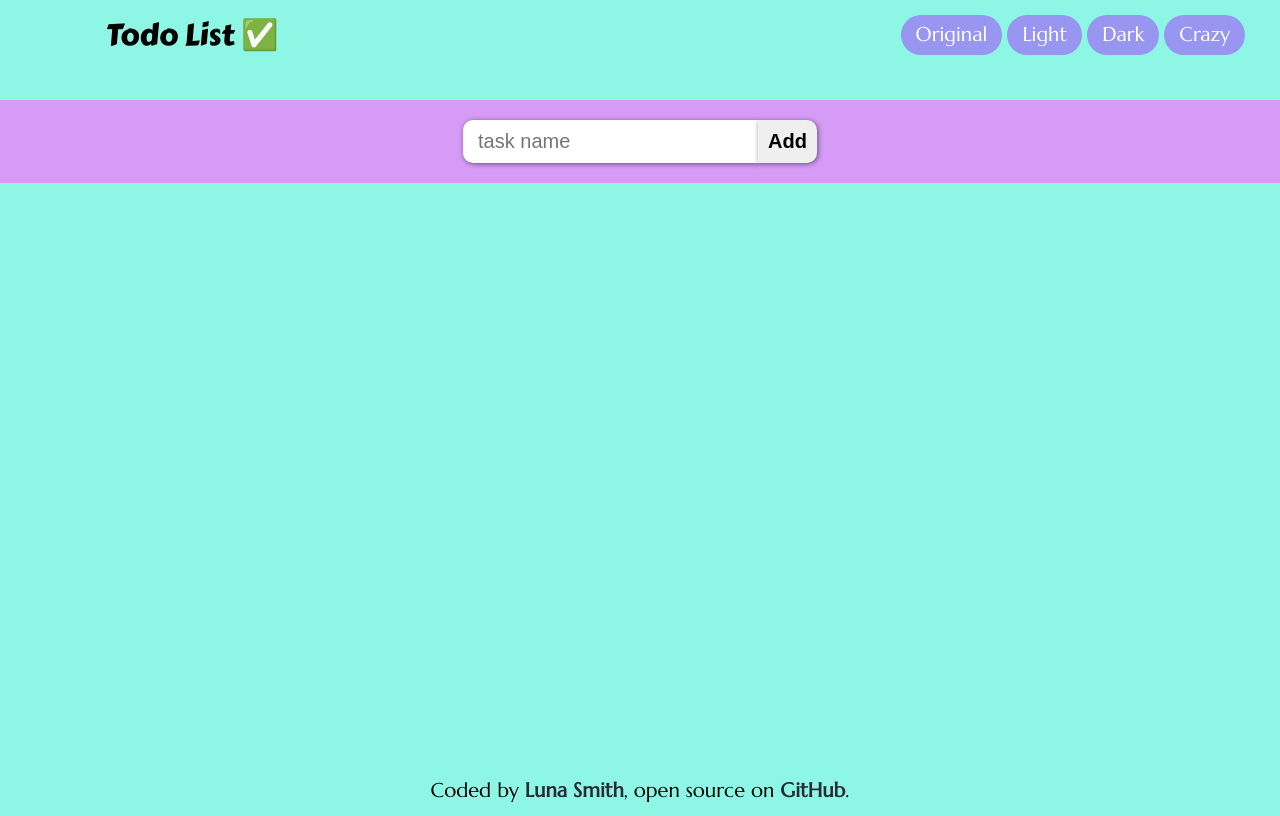
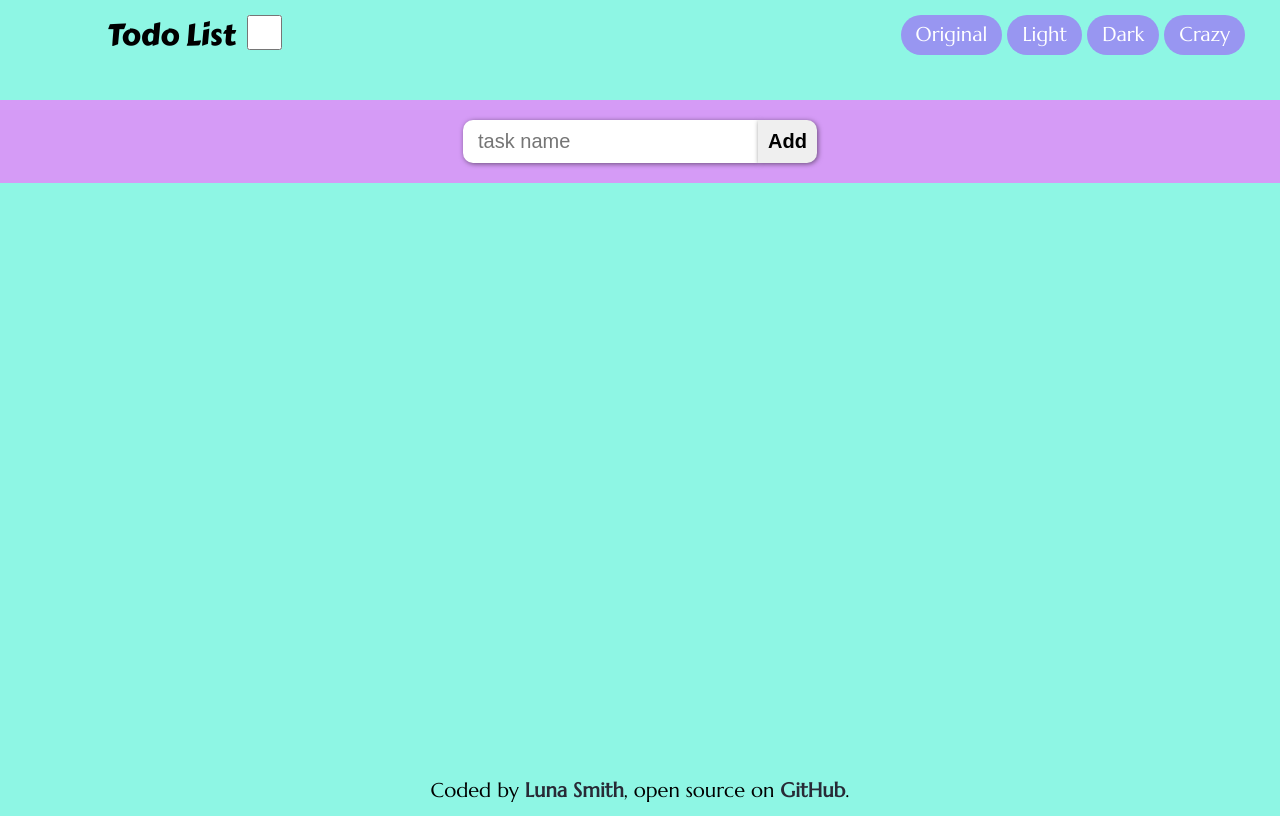
Before and after one commit to Lu-Smith/my_todo_list_react_typescript_redux, a React (Create React App) app: page / in a window 1280 px wide. Built offline with nearby package versions, Linux system fonts and the light colour scheme; the HTML template or start-up script is replaced by a standard one.

Commit message:
Created checkedtaskSlice.ts
Updated AddedTasks.tsx

```diff
--- a/src/app/components/AddedTasks.tsx
+++ b/src/app/components/AddedTasks.tsx
@@ -10,7 +10,11 @@ const AddedTasks: FC<Props> = ({task}) => {
     const [checked, setChecked] = useState<boolean>(false);
 
     const handleChecked = () => {
-
+        if (checked === false) {
+            setChecked(true);
+        } else {
+            setChecked(false);
+        }
     }
 
   return (
--- a/src/app/components/Header.tsx
+++ b/src/app/components/Header.tsx
@@ -1,11 +1,11 @@
 import React, {FC} from 'react';
-import { HeaderContainer, Logo, Menu, Theme} from './styles/Header.styled';
+import { HeaderContainer, Logo, Menu, Theme, Input} from './styles/Header.styled';
 
 const Header: FC = () => {
   return (
     <HeaderContainer>
         <Logo>
-            Todo List ✅
+            Todo List <Input type='checkbox' />
         </Logo>
         <Menu>
             <Theme>Original</Theme>
--- a/src/app/components/styles/Header.styled.ts
+++ b/src/app/components/styles/Header.styled.ts
@@ -39,6 +39,13 @@ color: white;
 &:hover {
     font-weight: 600;
 }
+`
 
-
+export const Input = styled.input`
+    width: 35px;
+    height: 35px;
+    cursor: pointer;
+    position: relative;
+    top: 5px;
+    left: 5px;
 `
```
Also changed, not shown: src/features/checkedtaskSlice.ts (added, +29 -0 lines).
